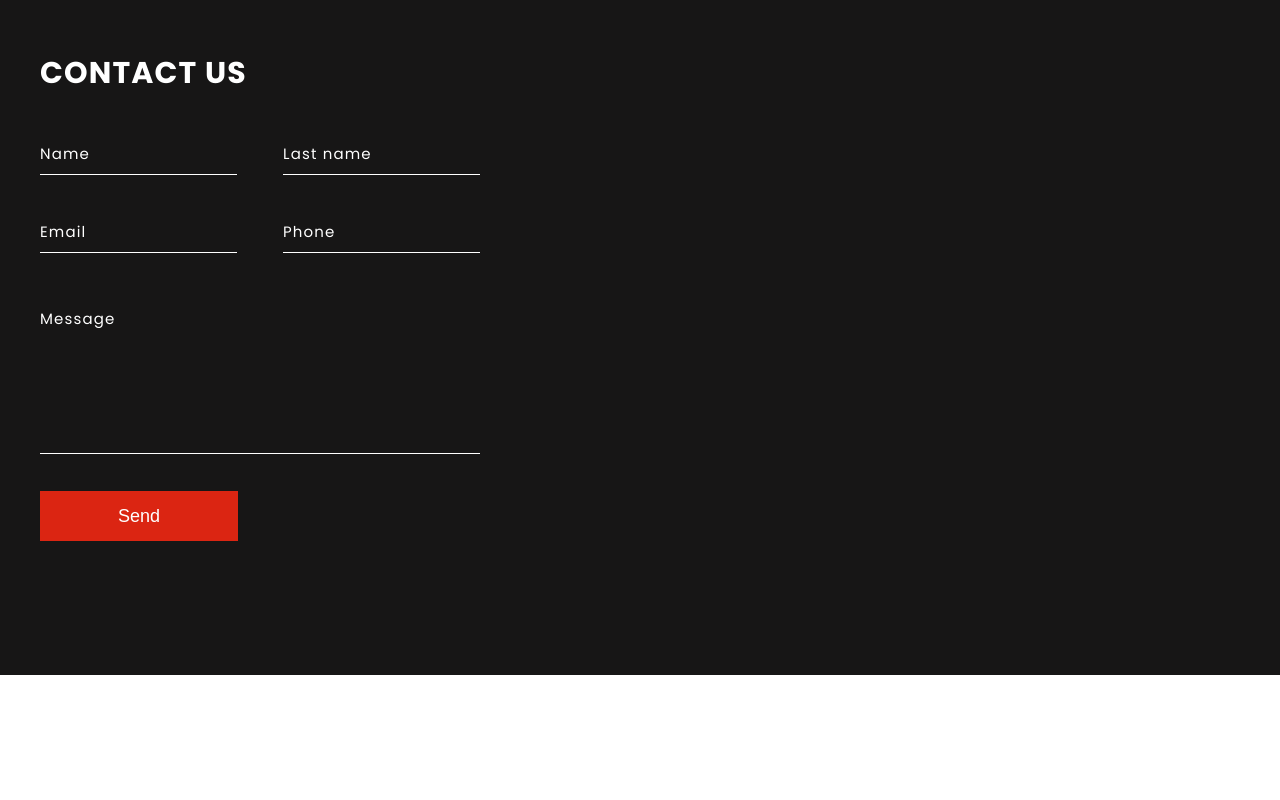
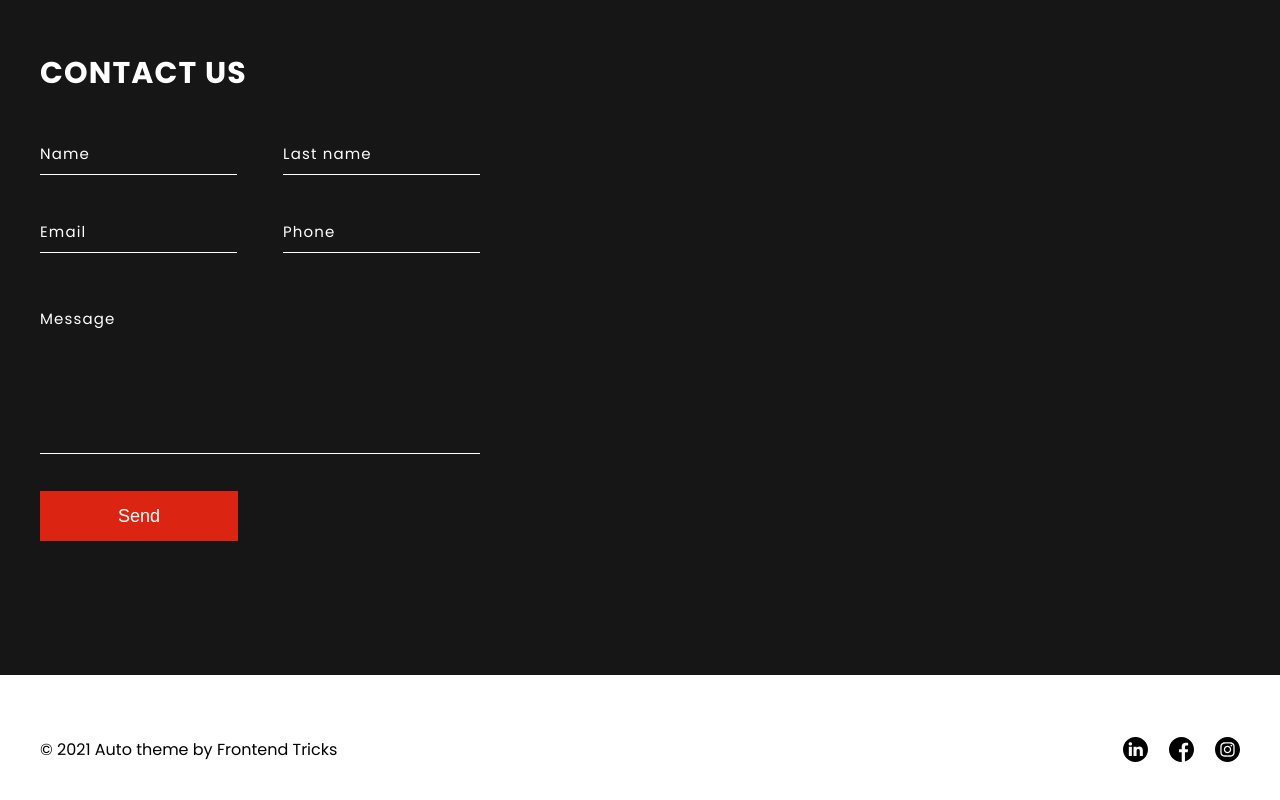
Before and after one commit to maxik12335/portfolio_verstka_1, a plain HTML site: page index.html in a window 1280 px wide. Shown: the part 3155-3955 px from the top of the page. Before the commit the page ends 3830 px from the top, so only its background shows below. Drawn offline with Linux system fonts and the light colour scheme.

Commit message:
added footer

```diff
--- a/index.html
+++ b/index.html
@@ -198,8 +198,19 @@
   </main>
 
   <footer class="footer">
-    <div class="container">
-
+    <div class="container footer-container">
+      <p class="footer__text">© 2021 Auto theme by Frontend Tricks</p>
+      <ul class="footer__list">
+        <li class="footer__list-item">
+          <img src="images/linkedin.svg" alt="linkedin">
+        </li>
+        <li class="footer__list-item">
+          <img src="images/facebook.svg" alt="facebook">
+        </li>
+        <li class="footer__list-item">
+          <img src="images/instagram.svg" alt="instagram">
+        </li>
+      </ul>
     </div>
   </footer>
 
--- a/styles/main.css
+++ b/styles/main.css
@@ -277,6 +277,7 @@ body {
 
 .services__modal {
   opacity: 0;
+  transition: 0.3s;
   position: absolute;
   left: 0;
   top: 0;
@@ -490,3 +491,35 @@ body {
   letter-spacing: 1.15px;
   font-family: 'Poppins', sans-serif;
 }
+
+.footer {
+  padding: 62px 0;
+}
+
+.footer-container {
+  display: flex;
+  align-items: center;
+  justify-content: space-between;
+}
+
+
+.footer__list {
+  display: flex;
+  align-items: center;
+}
+
+.footer__list-item:not(:last-child) {
+  margin-right: 21px;
+}
+
+.footer__list-item {
+  width: 25px;
+  height: 25px;
+  cursor: pointer;
+}
+
+.footer__list-item img {
+  display: block;
+  width: 100%;
+  height: 100%;
+}
```
Also changed, not shown: images/facebook.svg (added), images/instagram.svg (added), images/linkedin.svg (added).
